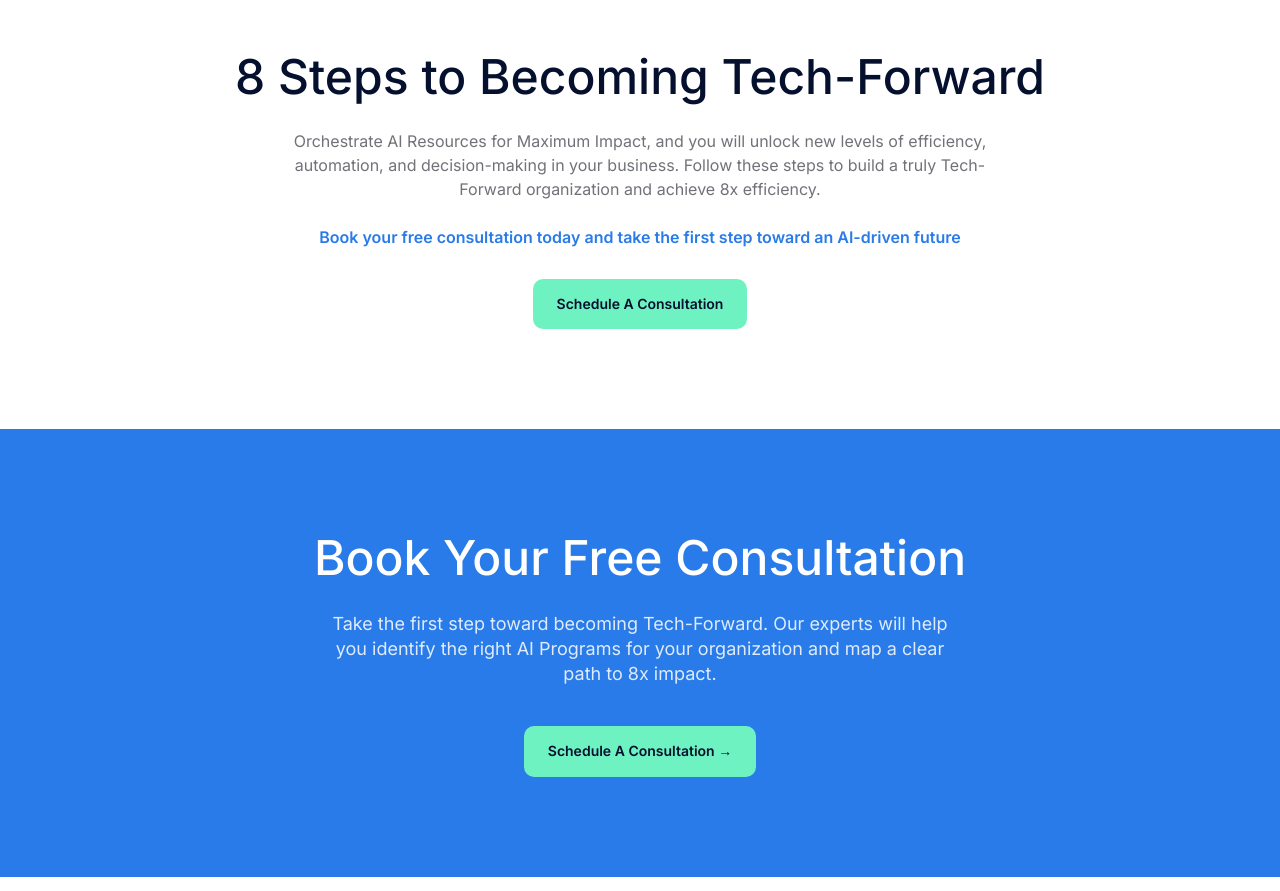
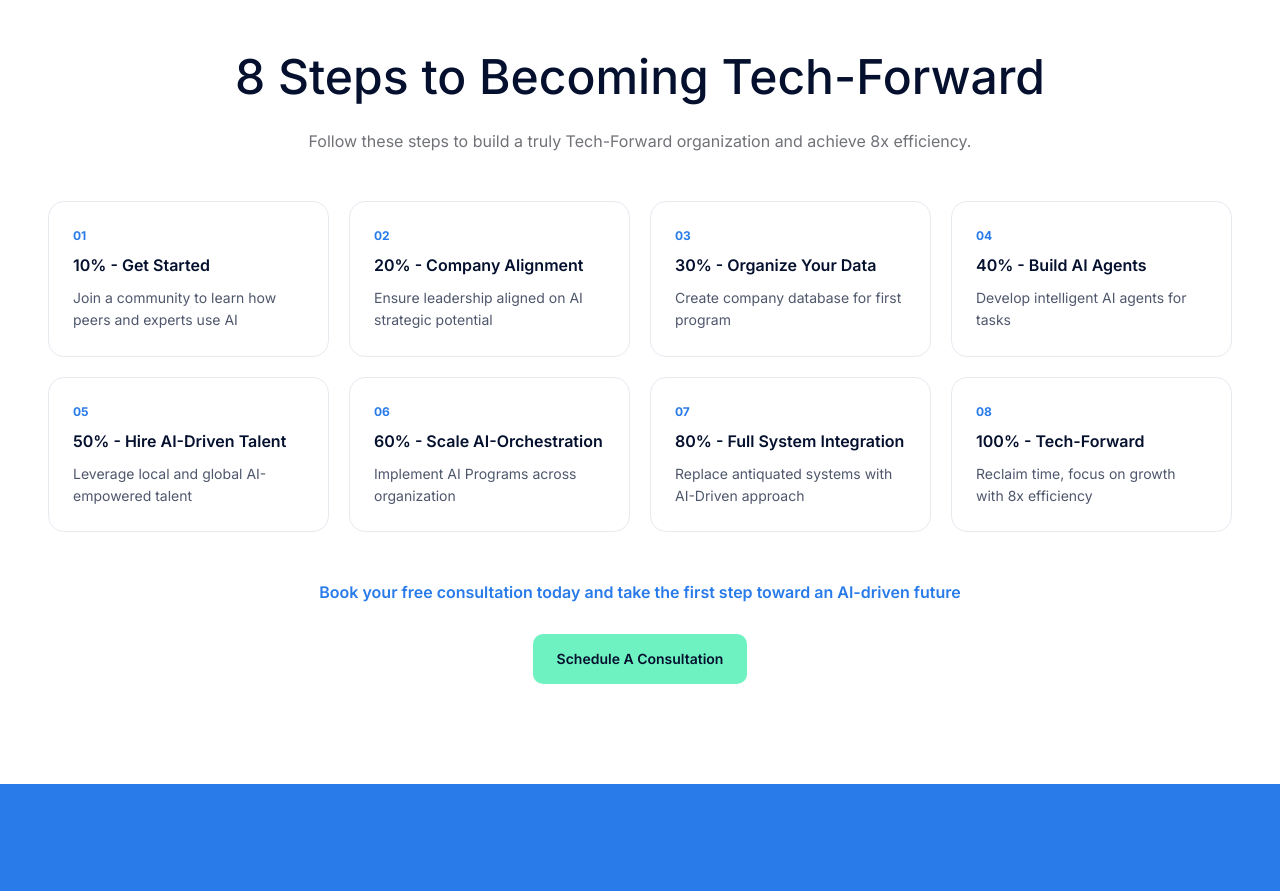
Before and after one commit to ginny-vo/edge8, a Next.js app: page / in a window 1280 px wide. Shown: the part 3560-4451 px from the top of the page. Built offline with nearby package versions, Linux system fonts and the light colour scheme.

Commit message:
Fix 8 steps - add full grid with progress percentages

```diff
--- a/app/globals.css
+++ b/app/globals.css
@@ -1878,7 +1878,8 @@ img { max-width: 100%; display: block; }
   .section { padding: 80px 24px; }
   .section-heading { font-size: 36px; }
 
-  .results-grid, .solutions-grid, .case-grid, .blog-grid, .services-grid, .testimonials-grid { grid-template-columns: 1fr; }
+  .results-grid, .solutions-grid, .case-grid, .blog-grid, .services-grid { grid-template-columns: 1fr; }
+  .testimonials-grid { grid-template-columns: 1fr; }
   .footer-grid { grid-template-columns: 1fr 1fr; gap: 32px; }
 
   .problem-card { padding: 36px 24px; }
--- a/app/page.tsx
+++ b/app/page.tsx
@@ -186,8 +186,40 @@ export default function HomePage() {
       <section className="section steps-section">
         <div className="section-inner">
           <h2 className="section-heading">8 Steps to Becoming Tech-Forward</h2>
-          <p className="steps-body">Orchestrate AI Resources for Maximum Impact, and you will unlock new levels of efficiency, automation, and decision-making in your business. Follow these steps to build a truly Tech-Forward organization and achieve 8x efficiency.</p>
-          <p className="steps-cta-text">Book your free consultation today and take the first step toward an AI-driven future</p>
+          <p className="steps-body">Follow these steps to build a truly Tech-Forward organization and achieve 8x efficiency.</p>
+
+          {/* Steps Grid */}
+          <div style={{ display: 'grid', gridTemplateColumns: 'repeat(4, 1fr)', gap: '20px', marginTop: '48px' }}>
+            {[
+              { num: '01', title: '10% - Get Started', desc: 'Join a community to learn how peers and experts use AI' },
+              { num: '02', title: '20% - Company Alignment', desc: 'Ensure leadership aligned on AI strategic potential' },
+              { num: '03', title: '30% - Organize Your Data', desc: 'Create company database for first program' },
+              { num: '04', title: '40% - Build AI Agents', desc: 'Develop intelligent AI agents for tasks' },
+              { num: '05', title: '50% - Hire AI-Driven Talent', desc: 'Leverage local and global AI-empowered talent' },
+              { num: '06', title: '60% - Scale AI-Orchestration', desc: 'Implement AI Programs across organization' },
+              { num: '07', title: '80% - Full System Integration', desc: 'Replace antiquated systems with AI-Driven approach' },
+              { num: '08', title: '100% - Tech-Forward', desc: 'Reclaim time, focus on growth with 8x efficiency' },
+            ].map((step) => (
+              <div key={step.num} style={{
+                padding: '24px',
+                borderRadius: '16px',
+                border: '1px solid #E6EBF0',
+                textAlign: 'left'
+              }}>
+                <div style={{ fontSize: '12px', fontWeight: 700, color: '#287BE8', marginBottom: '8px' }}>
+                  {step.num}
+                </div>
+                <div style={{ fontSize: '16px', fontWeight: 600, color: '#04102D', marginBottom: '8px' }}>
+                  {step.title}
+                </div>
+                <div style={{ fontSize: '14px', color: 'rgba(4, 16, 45, 0.7)' }}>
+                  {step.desc}
+                </div>
+              </div>
+            ))}
+          </div>
+
+          <p className="steps-cta-text" style={{ marginTop: '48px' }}>Book your free consultation today and take the first step toward an AI-driven future</p>
           <Link href="#contact" className="btn-mint">Schedule A Consultation</Link>
         </div>
       </section>
```
